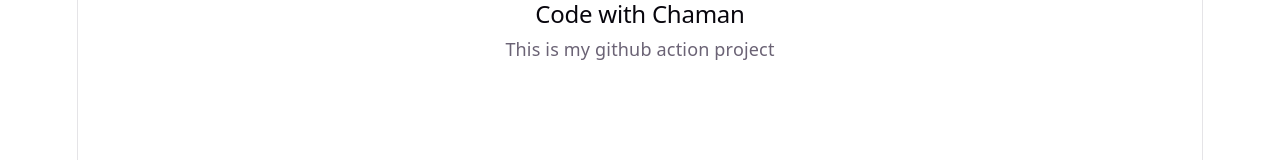
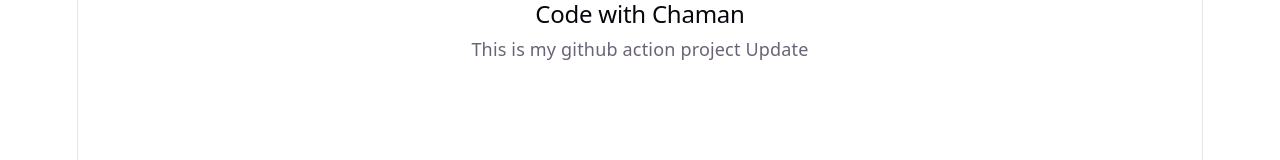
Before and after one commit to chamanrastogi/react-github-action, a React (Vite) app: page / in a window 1280 px wide. Shown: the top 160 px of the page. Built offline with nearby package versions, Linux system fonts and the light colour scheme.

Commit message:
Update project description in App.tsx

```diff
--- a/src/App.tsx
+++ b/src/App.tsx
@@ -6,7 +6,7 @@ function App() {
   return (
     <>
       <h2>Code with Chaman</h2>
-      <p>This is my github action project</p>
+      <p>This is my github action project Update</p>
     </>
   )
 }
```
